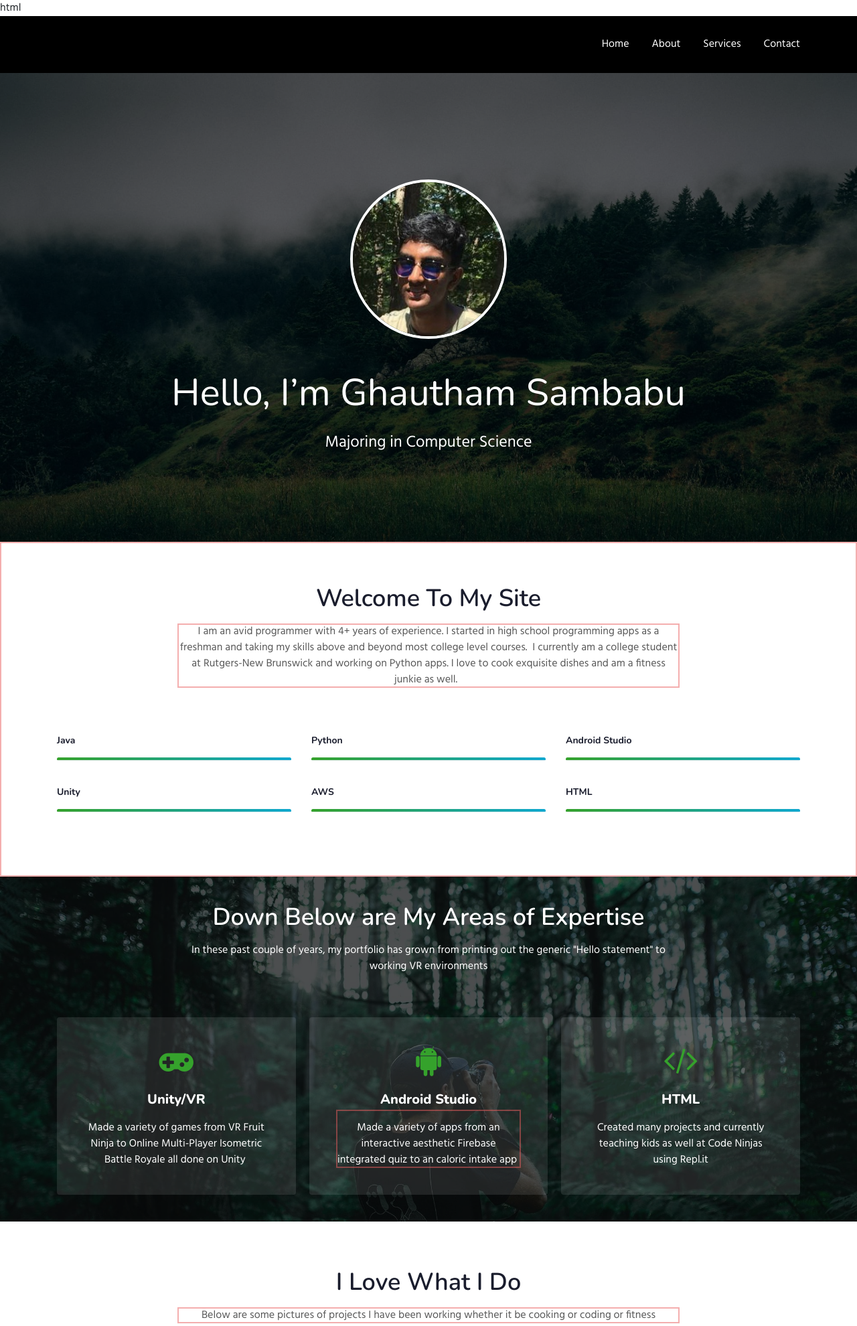
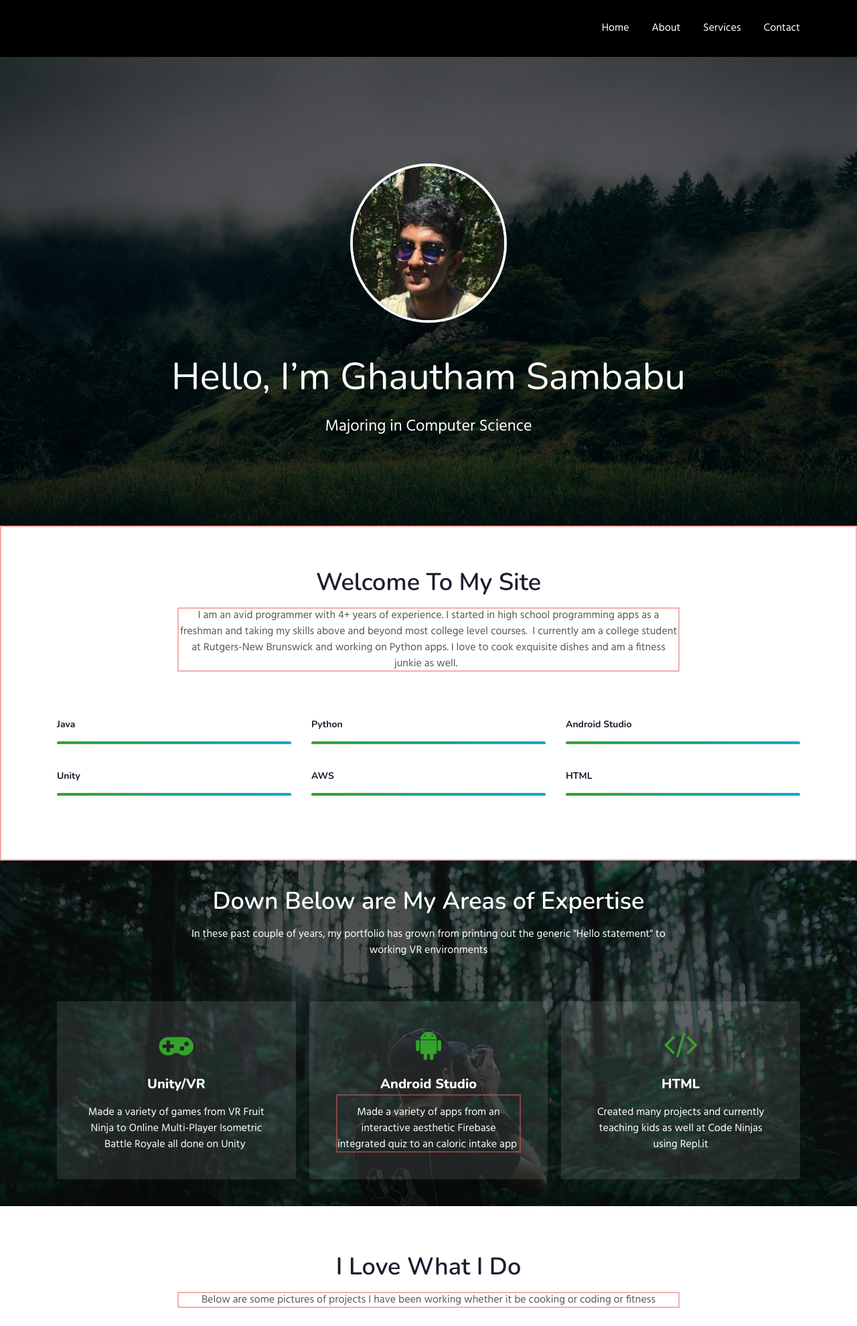
Before and after one commit to ghautham-sam01/webApp, a Flask app: page / in a window 1280 px wide. Shown: the top 1980 px of the page at 67% size. Run offline with Flask 2, Linux system fonts and the light colour scheme; some libraries are stand-ins or nearby versions.

```diff
--- a/templates/index.html
+++ b/templates/index.html
@@ -1,4 +1,4 @@
-html
+<!DOCTYPE html>
 <html><head>
 	<meta charset="utf-8">
 	<meta name="viewport" content="width=device-width, initial-scale=1.0">
```
